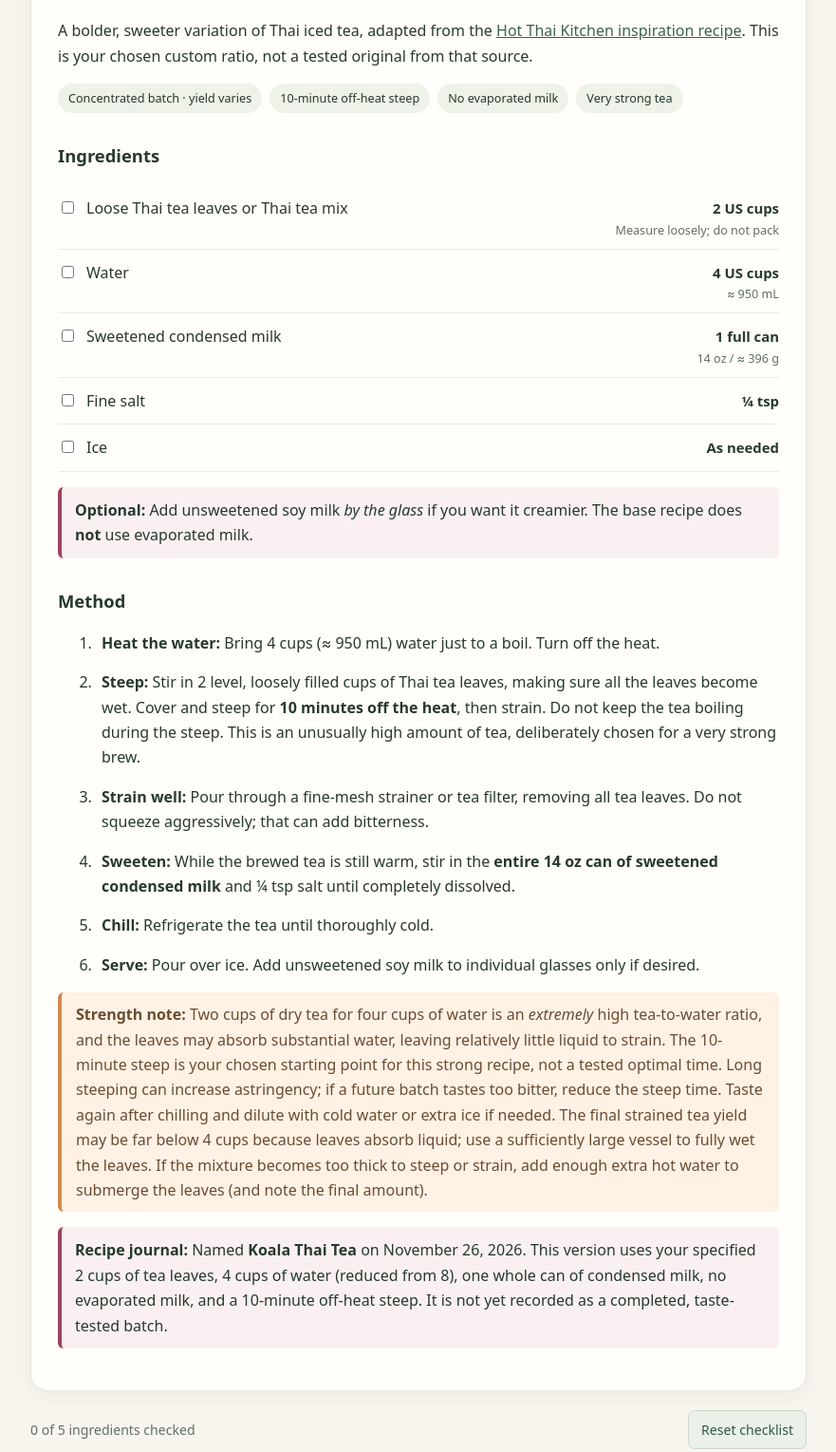
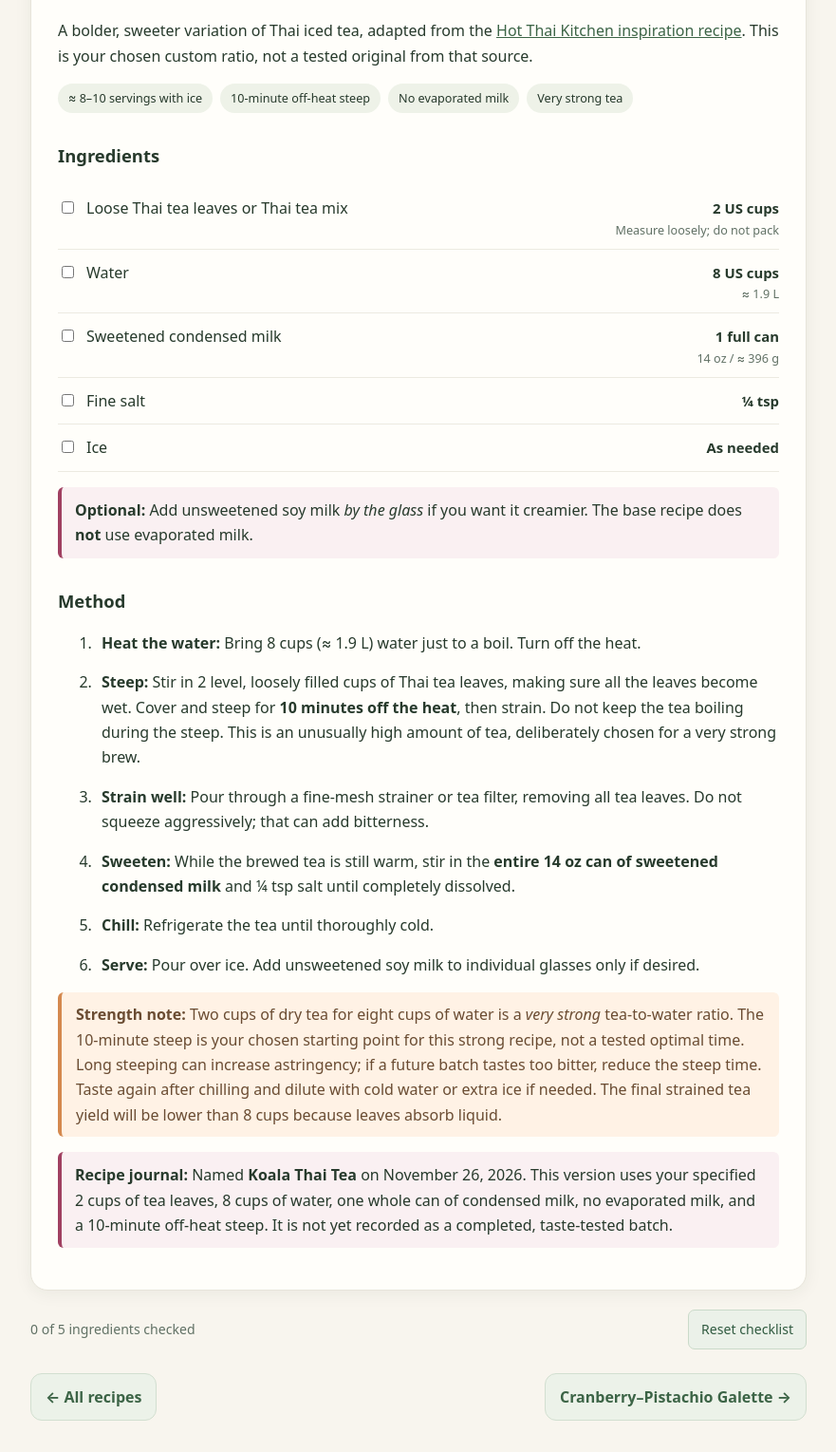
Before and after one commit to koala-panda-162/koala-recipes, a plain HTML site: page recipes/koala-thai-tea/index.html in a window 1280 px wide. Shown: the part 455-1984 px from the top of the page at 95% size, without its empty margins (199-1080 px from the left). Drawn offline with Linux system fonts and the light colour scheme.

Commit message:
Restore Koala Thai Tea water to 8 cups

```diff
--- a/recipes/koala-thai-tea/index.html
+++ b/recipes/koala-thai-tea/index.html
@@ -9,11 +9,11 @@
 <div class="eyebrow">Your custom recipe · Strong-brewed drink</div><h2>Koala Thai Tea 🐨🧋</h2>
 <div class="hero-drink" role="img" aria-label="Stylized glass of Thai iced tea"><span class="glass">🧋</span><p>Bold tea.<br>One whole can.<br>No evaporated milk.</p></div>
 <p>A bolder, sweeter variation of Thai iced tea, adapted from the <a href="https://hot-thai-kitchen.com/thai-iced-tea/" target="_blank" rel="noopener">Hot Thai Kitchen inspiration recipe</a>. This is your chosen custom ratio, not a tested original from that source.</p>
-<div class="chips"><span class="chip">Concentrated batch · yield varies</span><span class="chip">10-minute off-heat steep</span><span class="chip">No evaporated milk</span><span class="chip">Very strong tea</span></div>
+<div class="chips"><span class="chip">≈ 8–10 servings with ice</span><span class="chip">10-minute off-heat steep</span><span class="chip">No evaporated milk</span><span class="chip">Very strong tea</span></div>
 <h3>Ingredients</h3>
 <ul class="ingredients">
 <li><label><input type="checkbox"><span>Loose Thai tea leaves or Thai tea mix</span><strong>2 US cups <small class="approx-volume">Measure loosely; do not pack</small></strong></label></li>
-<li><label><input type="checkbox"><span>Water</span><strong>4 US cups <small class="approx-volume">≈ 950 mL</small></strong></label></li>
+<li><label><input type="checkbox"><span>Water</span><strong>8 US cups <small class="approx-volume">≈ 1.9 L</small></strong></label></li>
 <li><label><input type="checkbox"><span>Sweetened condensed milk</span><strong>1 full can <small class="approx-volume">14 oz / ≈ 396 g</small></strong></label></li>
 <li><label><input type="checkbox"><span>Fine salt</span><strong>¼ tsp</strong></label></li>
 <li><label><input type="checkbox"><span>Ice</span><strong>As needed</strong></label></li>
@@ -21,15 +21,15 @@
 <p class="note"><strong>Optional:</strong> Add unsweetened soy milk <em>by the glass</em> if you want it creamier. The base recipe does <strong>not</strong> use evaporated milk.</p>
 <h3>Method</h3>
 <ol>
-<li><strong>Heat the water:</strong> Bring 4 cups (≈ 950 mL) water just to a boil. Turn off the heat.</li>
+<li><strong>Heat the water:</strong> Bring 8 cups (≈ 1.9 L) water just to a boil. Turn off the heat.</li>
 <li><strong>Steep:</strong> Stir in 2 level, loosely filled cups of Thai tea leaves, making sure all the leaves become wet. Cover and steep for <strong>10 minutes off the heat</strong>, then strain. Do not keep the tea boiling during the steep. This is an unusually high amount of tea, deliberately chosen for a very strong brew.</li>
 <li><strong>Strain well:</strong> Pour through a fine-mesh strainer or tea filter, removing all tea leaves. Do not squeeze aggressively; that can add bitterness.</li>
 <li><strong>Sweeten:</strong> While the brewed tea is still warm, stir in the <strong>entire 14 oz can of sweetened condensed milk</strong> and ¼ tsp salt until completely dissolved.</li>
 <li><strong>Chill:</strong> Refrigerate the tea until thoroughly cold.</li>
 <li><strong>Serve:</strong> Pour over ice. Add unsweetened soy milk to individual glasses only if desired.</li>
 </ol>
-<p class="warning"><strong>Strength note:</strong> Two cups of dry tea for four cups of water is an <em>extremely</em> high tea-to-water ratio, and the leaves may absorb substantial water, leaving relatively little liquid to strain. The 10-minute steep is your chosen starting point for this strong recipe, not a tested optimal time. Long steeping can increase astringency; if a future batch tastes too bitter, reduce the steep time. Taste again after chilling and dilute with cold water or extra ice if needed. The final strained tea yield may be far below 4 cups because leaves absorb liquid; use a sufficiently large vessel to fully wet the leaves. If the mixture becomes too thick to steep or strain, add enough extra hot water to submerge the leaves (and note the final amount).</p>
-<p class="note"><strong>Recipe journal:</strong> Named <strong>Koala Thai Tea</strong> on November 26, 2026. This version uses your specified 2 cups of tea leaves, 4 cups of water (reduced from 8), one whole can of condensed milk, no evaporated milk, and a 10-minute off-heat steep. It is not yet recorded as a completed, taste-tested batch.</p>
+<p class="warning"><strong>Strength note:</strong> Two cups of dry tea for eight cups of water is a <em>very strong</em> tea-to-water ratio. The 10-minute steep is your chosen starting point for this strong recipe, not a tested optimal time. Long steeping can increase astringency; if a future batch tastes too bitter, reduce the steep time. Taste again after chilling and dilute with cold water or extra ice if needed. The final strained tea yield will be lower than 8 cups because leaves absorb liquid.</p>
+<p class="note"><strong>Recipe journal:</strong> Named <strong>Koala Thai Tea</strong> on November 26, 2026. This version uses your specified 2 cups of tea leaves, 8 cups of water, one whole can of condensed milk, no evaporated milk, and a 10-minute off-heat steep. It is not yet recorded as a completed, taste-tested batch.</p>
 </section>
 <div class="progress"><span id="checkedCount" aria-live="polite">0 ingredients checked</span><button class="reset" id="resetChecks" type="button">Reset checklist</button></div>
 <div class="bottom-nav"><a href="../../">← All recipes</a><a href="../cranberry-pistachio/">Cranberry–Pistachio Galette →</a></div>
```
